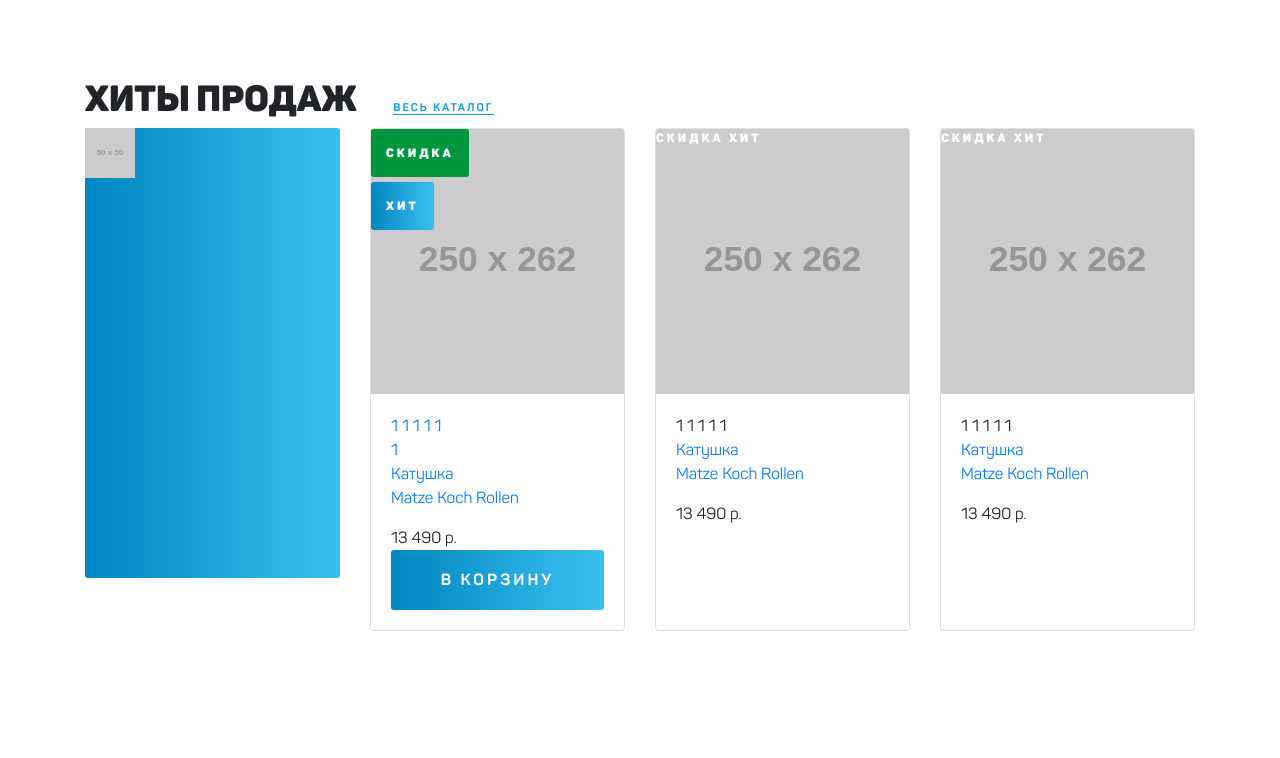
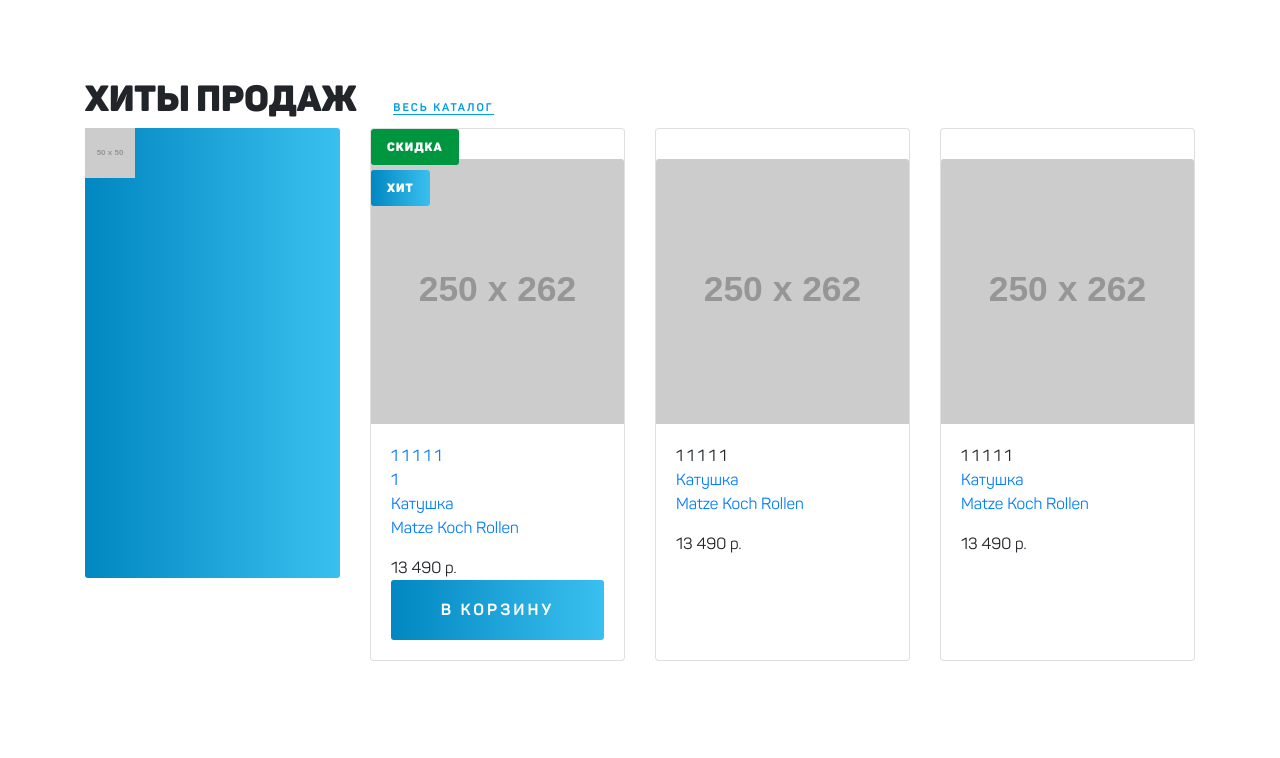
Before and after one commit to pomehy/Devstrong-test, a plain HTML site: page index.html in a window 1280 px wide. Shown: the part 960-1718 px from the top of the page. Drawn offline with nearby package versions, Linux system fonts and the light colour scheme; placeholder pictures from the web are drawn by us; files whose address does not match are found by name.

Commit message:
Редактирование триггеров

```diff
--- a/css/main.css
+++ b/css/main.css
@@ -342,6 +342,8 @@ body {
 
 .product-card {
     position: relative;
+    padding-top: 30px;
+
 }
 
 .triggers {
@@ -351,12 +353,12 @@ body {
     top:0;
     font-weight: 900;
     color: #ffffff;
-    letter-spacing: 3px;
+    letter-spacing: 1px;
 }
 
 .triggers__discount {
     display: block;
-    padding: 15px;
+    padding: 9px 16px;
     background-color: #00963f;
     border-radius: 3px;
     margin-bottom: 5px;
@@ -365,10 +367,12 @@ body {
 .triggers__hit {
     display: inline-block;
     text-align: center;
-    padding: 15px;
+    padding: 9px 16px;
 
 }
-
+.trigger--off {
+    visibility: hidden;
+}
 .product-card__button {
     font-size: 16px;
     font-weight: bold;
```
